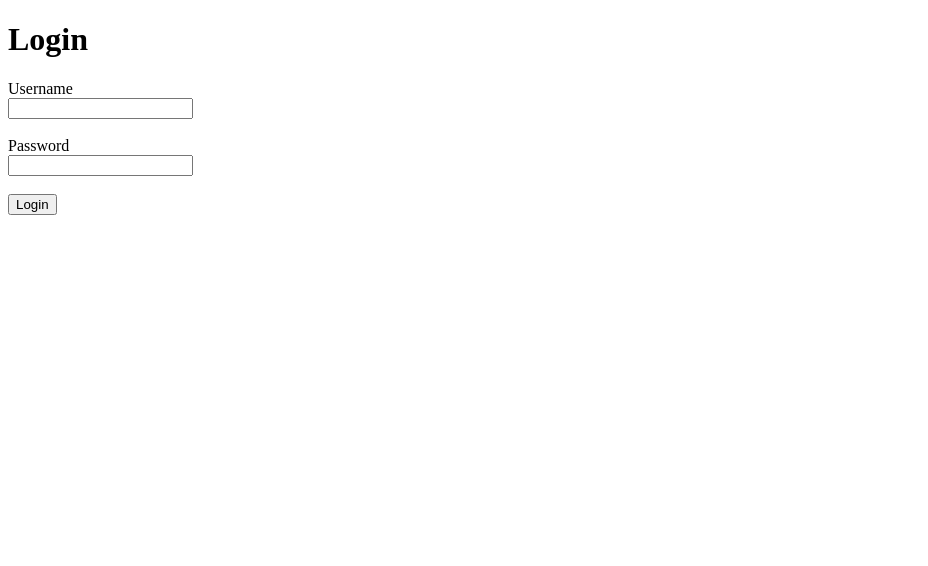
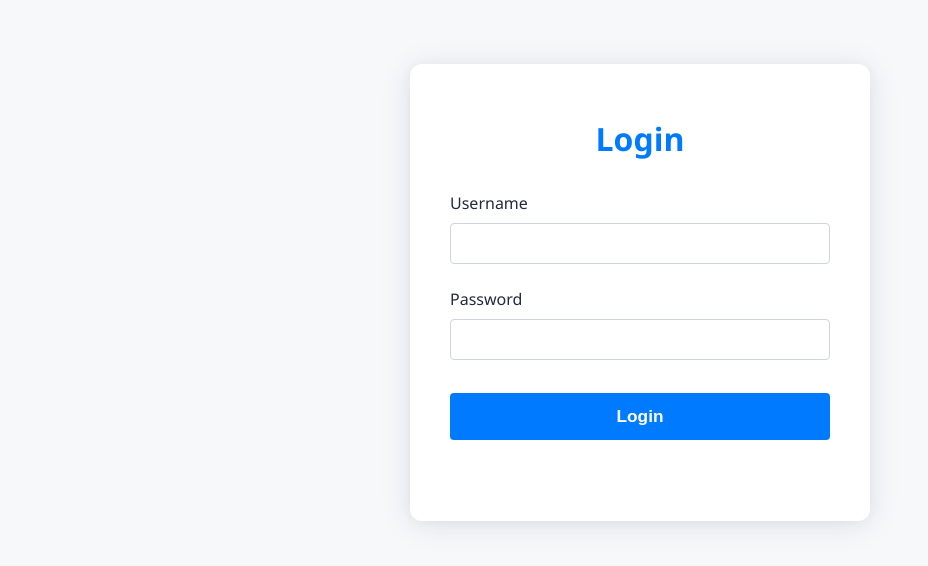
Before and after one commit to Testregr5/login-app-ai-sdlc, a website: page index.html in a window 1280 px wide. Shown: the whole page, without its empty margins (0-928 px from the left). Drawn offline with Linux system fonts and the light colour scheme.

Commit message:
EPMCDMETST-38980: Add functional login page markup

```diff
--- a/index.html
+++ b/index.html
@@ -4,6 +4,116 @@
     <meta charset="UTF-8" />
     <meta name="viewport" content="width=device-width, initial-scale=1" />
     <title>Login</title>
+    <style>
+        :root {
+            --primary: #007bff;
+            --primary-hover: #0056b3;
+            --background: #f7f8fa;
+            --white: #fff;
+            --input-border: #ced4da;
+            --input-focus: #80bdff;
+            --error: #dc3545;
+            --success: #28a745;
+            --font-stack: 'Segoe UI', 'Helvetica Neue', Arial, 'Liberation Sans', sans-serif;
+        }
+
+        html, body {
+            height: 100%;
+            margin: 0;
+            padding: 0;
+            font-family: var(--font-stack);
+            background: var(--background);
+        }
+
+        main {
+            max-width: 380px;
+            margin: 5vw auto;
+            padding: 2rem 2.5rem 2.5rem 2.5rem;
+            background: var(--white);
+            border-radius: 12px;
+            box-shadow: 0 4px 32px 0 rgba(30,34,70,0.10), 0 1.5px 12px 0 rgba(30,34,70,0.04);
+        }
+
+        h1 {
+            font-size: 2rem;
+            font-weight: 600;
+            text-align: center;
+            margin-bottom: 2rem;
+            color: var(--primary);
+        }
+
+        form {
+            display: flex;
+            flex-direction: column;
+            gap: 1.5rem;
+        }
+
+        label {
+            font-size: 1rem;
+            font-weight: 500;
+            color: #222a3d;
+            margin-bottom: 0.33em;
+            display: inline-block;
+        }
+
+        input[type="text"],
+        input[type="password"] {
+            width: 100%;
+            padding: 0.66em 0.9em;
+            border: 1.5px solid var(--input-border);
+            border-radius: 4px;
+            font-size: 1rem;
+            background: var(--white);
+            margin-top: 0.22em;
+            box-sizing: border-box;
+            transition: border-color 0.2s;
+        }
+        input[type="text"]:focus,
+        input[type="password"]:focus {
+            border-color: var(--input-focus);
+            outline: none;
+            background: #eaf3ff;
+        }
+
+        button[type="submit"] {
+            width: 100%;
+            padding: 0.75em 0;
+            background: var(--primary);
+            color: var(--white);
+            font-size: 1.08rem;
+            font-weight: 600;
+            border: none;
+            border-radius: 4px;
+            cursor: pointer;
+            margin-top: 0.5em;
+            transition: background 0.18s;
+        }
+
+        button[type="submit"]:hover,
+        button[type="submit"]:focus {
+            background: var(--primary-hover);
+        }
+
+        #message {
+            min-height: 1.6em;
+            margin-top: 1em;
+            text-align: center;
+            font-size: 1rem;
+            color: var(--error);
+            transition: color 0.2s;
+        }
+
+        #message.success {
+            color: var(--success);
+        }
+
+        @media (max-width: 500px) {
+            main {
+                max-width: 94vw;
+                padding: 1.1rem 0.7rem 1.2rem 0.7rem;
+            }
+        }
+    </style>
 </head>
 <body>
     <main>
@@ -11,7 +121,7 @@
 
         <form id="loginForm" method="post" novalidate aria-describedby="message">
             <div>
-                <label for="username">Username</label><br />
+                <label for="username">Username</label>
                 <input
                     type="text"
                     id="username"
@@ -21,10 +131,8 @@
                 />
             </div>
 
-            <br />
-
             <div>
-                <label for="password">Password</label><br />
+                <label for="password">Password</label>
                 <input
                     type="password"
                     id="password"
@@ -34,14 +142,11 @@
                 />
             </div>
 
-            <br />
-
             <button type="submit">Login</button>
         </form>
 
-        <p id="message" role="status" aria-live="polite"></p>
+        <div id="message" role="status" aria-live="polite"></div>
     </main>
-
     <script src="script.js"></script>
 </body>
 </html>
```
